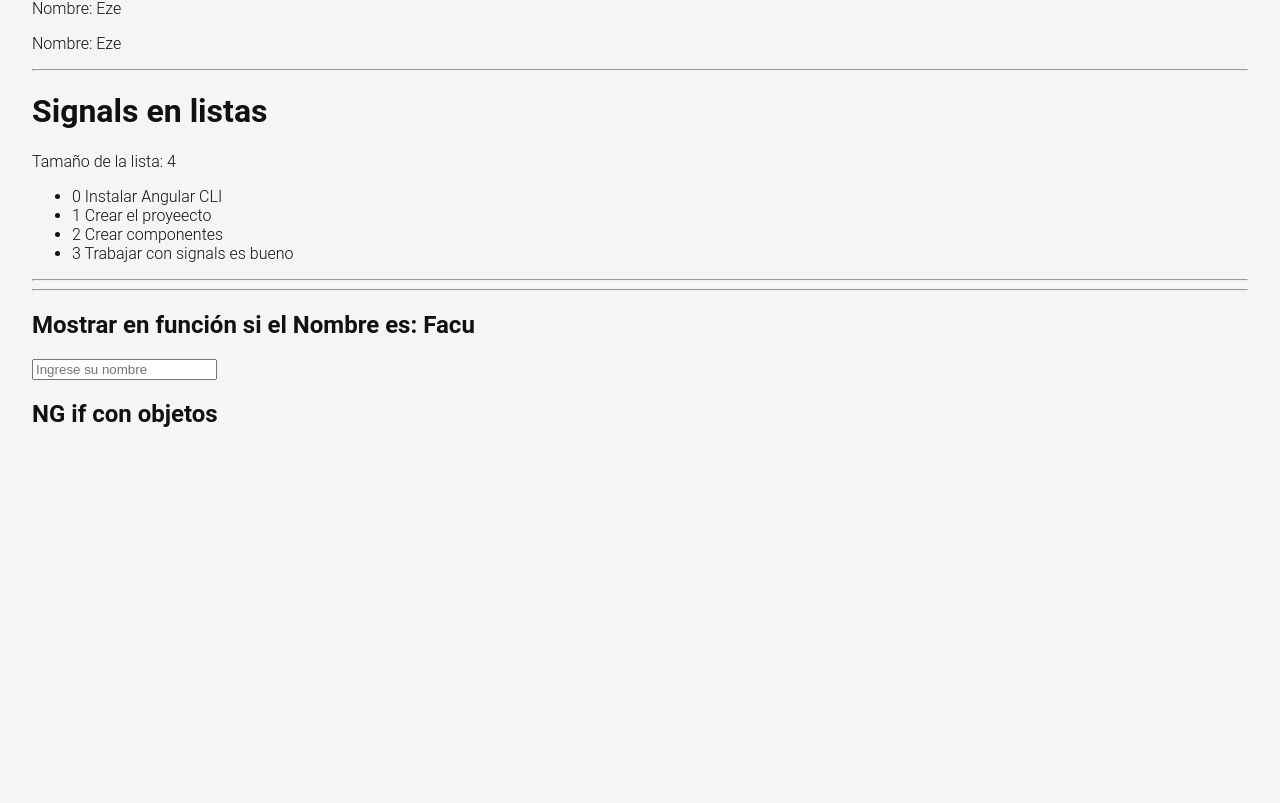
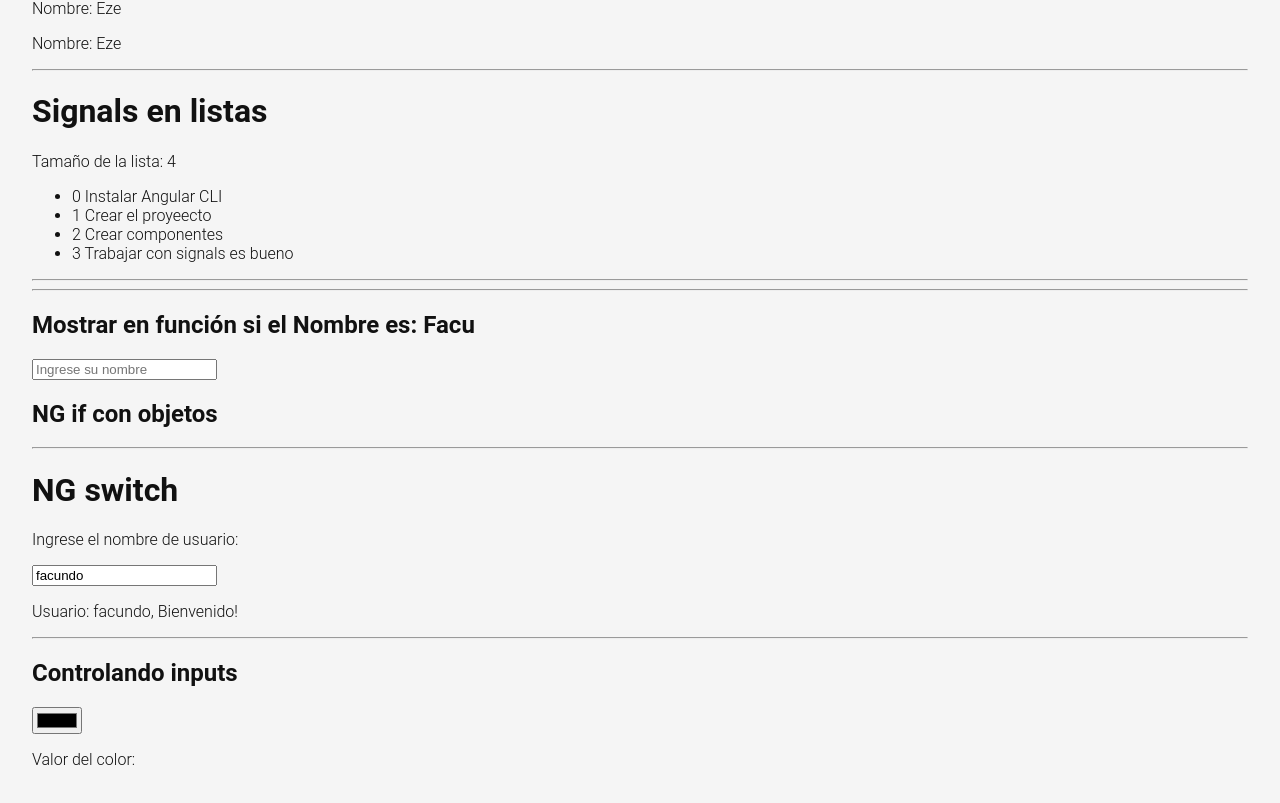
Before and after one commit to facuezeperalta/angular17V2, an Angular app in the folder todoapp/: page /labs in a window 1280 px wide. Shown: the part 1660-2463 px from the top of the page. Before the commit the page ends 2139 px from the top, so only its background shows below. Built offline with nearby package versions, Linux system fonts and the light colour scheme.

Commit message:
manejo de inputs.

```diff
--- a/todoapp/src/app/pages/labs/labs.component.html
+++ b/todoapp/src/app/pages/labs/labs.component.html
@@ -67,4 +67,19 @@
 <ng-template #elseblock>
   <p>El usuario no cumple con la condiciones</p>
 </ng-template>
+<hr>
+<h1>NG switch</h1>
+<p>Ingrese el nombre de usuario: </p>
+<input type="text" [value]="person().name" (change)="changeName($event)">
+<div [ngSwitch]="person().name">
+  <p *ngSwitchCase="'facundo'">Usuario: {{person().name}}, Bienvenido!</p>
+  <p *ngSwitchCase="'jorge'" >Usuario: {{person().name}}, Bievenido!</p>
+  <p *ngSwitchCase="'roberto'">Usuario: {{person().name}}, Bienvendio!</p>
+  <p *ngSwitchCase="'sofia'">Usuario: {{person().name}}, Bienvendio!</p>
+  <p *ngSwitchDefault>Usuario no encontrado.</p>
 </div>
+<hr>
+<h2>Controlando inputs</h2>
+  <input type="color" [formControl]="colorCtrl">
+  <p>Valor del color: {{ colorCtrl.value }}</p>
+</div>
--- a/todoapp/src/app/pages/labs/labs.component.ts
+++ b/todoapp/src/app/pages/labs/labs.component.ts
@@ -1,14 +1,16 @@
 import { Component, signal } from '@angular/core';
 import { CommonModule } from '@angular/common';
-
+import {FormControl, ReactiveFormsModule } from '@angular/forms'
 @Component({
   selector: 'app-labs',
   standalone: true,
-  imports: [CommonModule],
+  imports: [CommonModule, ReactiveFormsModule],
   templateUrl: './labs.component.html',
   styleUrl: './labs.component.scss'
 })
 export class LabsComponent {
+  colorCtrl = new FormControl();
+
   welcome = 'Hola,Facu';
   tasks =signal( [
     'Instalar Angular CLI',
@@ -43,5 +45,27 @@ export class LabsComponent {
     alert("Se pulso shift + t");
 
   }
+  changeAge(event:Event){
+    const input = event.target as HTMLInputElement;
+    const newValue = input.value;
+    this.person.update(prevState =>{
+      return{
+        ...prevState,
+        age: parseInt(newValue),
+      }
+    })
+
+
+  }
+  changeName(event:Event){
+    const input = event.target as HTMLInputElement;
+    const newValue = input.value;
+    this.person.update(prevState =>{
+      return{
+        ...prevState,
+        name: newValue
+      }
+    })
+  }
 
 }
```
